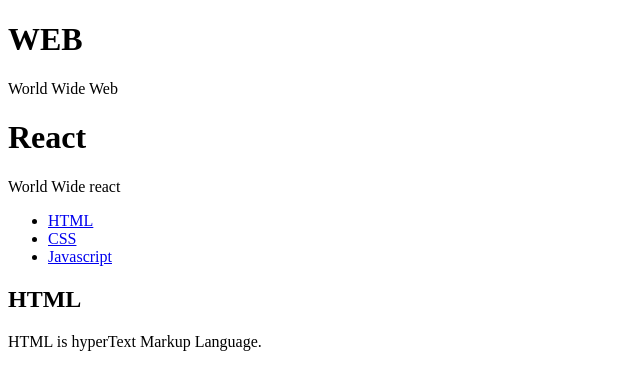
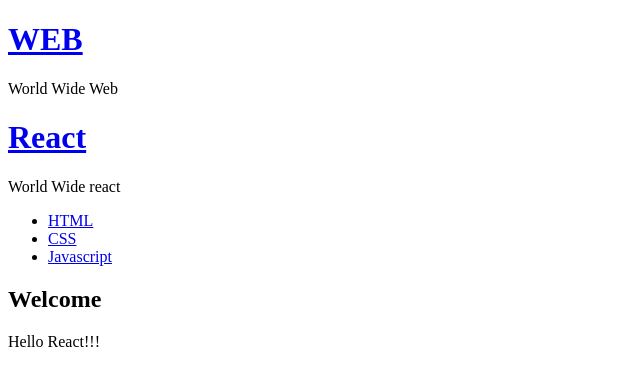
Before and after one commit to jinseonghee/react-app, a React (Create React App) app: page / in a window 1280 px wide. Shown: the top 390 px of the page, without its empty margins (0-640 px from the left). Built offline with nearby package versions, Linux system fonts and the light colour scheme.

Commit message:
feat: Event (setState, bind, render)

```diff
--- a/src/App.js
+++ b/src/App.js
@@ -10,7 +10,9 @@
   constructor(props) { //component의 render 함수가 실행 되기 전 component를 초기화 시켜주고 싶은 값들은 constructor에 넣어준다.
     super(props);
     this.state = {
+      mode : 'welcome',
       subject : { title : 'WEB', sub : 'World Wide Web' },
+      welcome : {title : 'Welcome', desc : 'Hello React!!!'},
       contents : [
         {id : 1, title : 'HTML', desc : 'HTML is for imformation'},
         {id : 2, title : 'CSS', desc : 'CSS is for imformation'},
@@ -18,16 +20,39 @@
       ]
     }
   }
+  render() {
 
-  render() {
+    var _title, _desc = null;
+    if (this.state.mode === 'welcome') {
+      _title = this.state.welcome.title;
+      _desc = this.state.welcome.desc;
+    }else if(this.state.mode === 'read') {
+      _title = this.state.contents[0].title;
+      _desc = this.state.contents[0].desc;
+    }
   return ( //react는 하나의 태그 안쪾에 나머지 태그가 있어야 함. 기징 바깥쪽에는 태그 하나만 있어야 한다.
     <div className="App">
-      <Subject title = {this.state.subject.title}
+      {/* <Subject title = {this.state.subject.title}
                sub = {this.state.subject.sub} >
-      </Subject>
+      </Subject> */}
+      <header>
+            <h1>
+                <a href = "/" onClick = {function(e) { /*react는 함수의 첫번째 매개변수 값으로 이벤트 객체를 주입해주도록 약속 */
+                  console.log(e);
+                  //debugger; chrome 개발자도구에서 debugger가 걸린 화면에서 멈추고 source를 보여줌
+                  e.preventDefault(); //이벤트가 기본적으로 동작하는 태그를 막음
+                  //this.state.mode = 'welcome'; //function안에 세팅된 this의 값이 뭘 가르키는지 알 수 없어서 error
+                  this.setState({
+                    mode : 'welcome'
+                  });
+                }.bind(this)}>{this.state.subject.title}</a> {/* function evnet가 끝나는 지점에 .bind(this)라고 명시 해야 this를 자기 자신을 가리키는 component라고 인식 */}
+
+            </h1>
+                {this.state.subject.sub}
+        </header>
       <Subject title = "React" sub = "World Wide react" ></Subject>
       <TOC data = {this.state.contents}></TOC>
-      <Content title = "HTML" desc = "HTML is hyperText Markup Language."></Content>
+      <Content title = {_title} desc ={_desc}></Content>
     </div>
     );
   }
--- a/src/components/Subject.js
+++ b/src/components/Subject.js
@@ -5,7 +5,7 @@
       return (
         <header>
             <h1>
-                {this.props.title}
+                <a href = "/">{this.props.title}</a>
             </h1>
                 {this.props.sub}
         </header>
```
